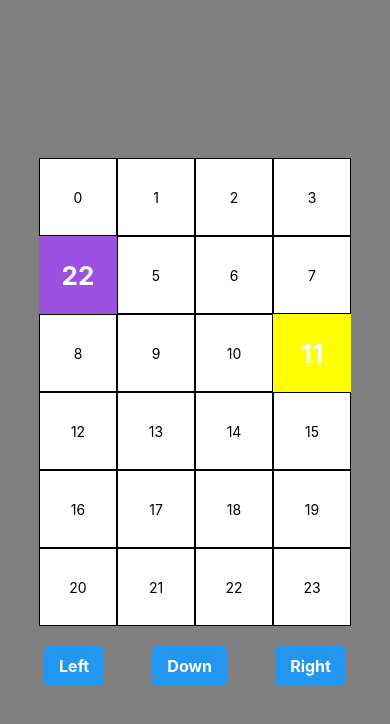
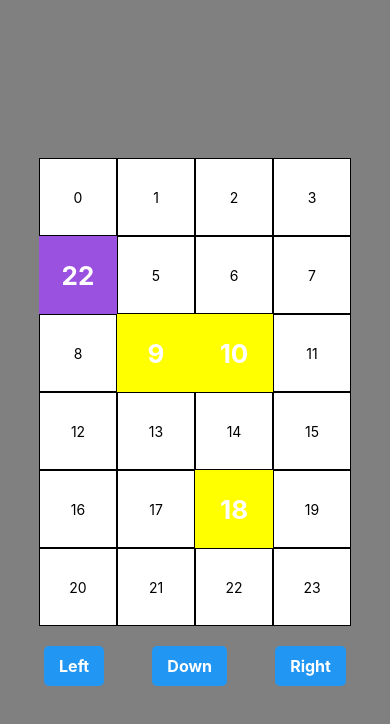
Before and after one commit to dm9798/mobdev, a React Native app: screen / in a window 390 px wide. Shown: the top 724 px of the page. Built offline with nearby package versions, Linux system fonts and the light colour scheme.

Commit message:
game logic -skeleton game nearly complete, error with grounded tile configurations blocking empty playable positions on board, not resolved

```diff
--- a/App.js
+++ b/App.js
@@ -78,7 +78,10 @@ export default function App() {
   const [groundedTiles, setGroundedTiles] = useState([]);
 
   const allTargetNumbers = useRef(
-    [...Array(23 - 8 + 1).keys()].map((i) => i + 8)
+    Array.from(
+      { length: BOARD_HEIGHT_IN_TILES * BOARD_WIDTH_IN_TILES },
+      (_, i) => i
+    ).filter((i) => i >= 8 && i <= 23)
   );
   const numberIndex = useRef(0);
 
@@ -91,6 +94,49 @@ export default function App() {
       (tile) =>
         tile.tilePos.top === belowPos.top && tile.tilePos.left === belowPos.left
     );
+  };
+
+  const isPathClear = (targetNumber, groundedTiles, tilePos) => {
+    const targetRow = Math.floor(targetNumber / BOARD_WIDTH_IN_TILES);
+    const targetCol = targetNumber % BOARD_WIDTH_IN_TILES;
+    const currentRow = Math.round(tilePos.top / TILE_SIZE);
+    const currentCol = Math.round(tilePos.left / TILE_SIZE);
+
+    // Check if the path is clear horizontally
+    if (targetRow === currentRow) {
+      const startCol = Math.min(targetCol, currentCol);
+      const endCol = Math.max(targetCol, currentCol);
+      for (let col = startCol + 1; col < endCol; col++) {
+        const pos = { top: targetRow * TILE_SIZE, left: col * TILE_SIZE };
+        if (
+          groundedTiles.some(
+            (tile) =>
+              tile.tilePos.top === pos.top && tile.tilePos.left === pos.left
+          )
+        ) {
+          return false;
+        }
+      }
+    }
+
+    // Check if the path is clear vertically
+    if (targetCol === currentCol) {
+      const startRow = Math.min(targetRow, currentRow);
+      const endRow = Math.max(targetRow, currentRow);
+      for (let row = startRow + 1; row < endRow; row++) {
+        const pos = { top: row * TILE_SIZE, left: targetCol * TILE_SIZE };
+        if (
+          groundedTiles.some(
+            (tile) =>
+              tile.tilePos.top === pos.top && tile.tilePos.left === pos.left
+          )
+        ) {
+          return false;
+        }
+      }
+    }
+
+    return true;
   };
 
   const canSpawnTile = (number) => {
@@ -114,17 +160,35 @@ export default function App() {
 
   const spawnNewTile = () => {
     if (allTargetNumbers.current.length > 0) {
-      const spawnableNumbers = allTargetNumbers.current.filter((number) =>
+      const groundedTileNumbers = groundedTiles.map((tile) => tile.number);
+      const availableNumbers = allTargetNumbers.current.filter(
+        (number) => !groundedTileNumbers.includes(number)
+      );
+
+      const spawnableNumbers = availableNumbers.filter((number) =>
         canSpawnTile(number)
       );
 
-      if (spawnableNumbers.length === 0) {
-        console.log("No spawnable numbers.");
+      const validSpawnableNumbers = spawnableNumbers.filter((number) =>
+        isPathClear(number, groundedTiles, { top: 0, left: 0 })
+      );
+
+      if (validSpawnableNumbers.length === 0) {
+        // If no valid spawnable numbers, try to add a new grounded tile that doesn't block any movable tiles
+        const newGroundedTile = getNewGroundedTile();
+        if (newGroundedTile) {
+          setGroundedTiles([...groundedTiles, newGroundedTile]);
+          spawnNewTile();
+        } else {
+          console.log("No valid grounded tile can be added.");
+        }
         return;
       }
 
       const newNumber =
-        spawnableNumbers[Math.floor(Math.random() * spawnableNumbers.length)];
+        validSpawnableNumbers[
+          Math.floor(Math.random() * validSpawnableNumbers.length)
+        ];
       setMovableTileNumber(newNumber);
       setMovableTileColor("#9B51E0");
       setIsGameEnded(false);
@@ -137,6 +201,47 @@ export default function App() {
     }
   };
 
+  const getNewGroundedTile = () => {
+    const availableCells = [];
+    for (let i = 8; i < BOARD_HEIGHT_IN_TILES * BOARD_WIDTH_IN_TILES; i++) {
+      if (!groundedTiles.some((tile) => tile.number === i)) {
+        availableCells.push(i);
+      }
+    }
+
+    for (const cell of availableCells) {
+      const row = Math.floor(cell / BOARD_WIDTH_IN_TILES);
+      const col = cell % BOARD_WIDTH_IN_TILES;
+      const tilePos = {
+        top: row * TILE_SIZE,
+        left: col * TILE_SIZE,
+      };
+      const newGroundedTile = { tilePos, number: cell, color: "yellow" };
+      const spawnableNumbers = allTargetNumbers.current.filter((number) =>
+        canSpawnTile(number)
+      );
+
+      let isValid = true;
+      for (const targetNumber of spawnableNumbers) {
+        if (
+          !isPathClear(targetNumber, [...groundedTiles, newGroundedTile], {
+            top: 0,
+            left: 0,
+          })
+        ) {
+          isValid = false;
+          break;
+        }
+      }
+
+      if (isValid) {
+        return newGroundedTile;
+      }
+    }
+
+    return null;
+  };
+
   useEffect(() => {
     const initializeBoard = () => {
       let initialArr = [];
@@ -147,28 +252,90 @@ export default function App() {
     };
 
     const initializeMovableTileNumber = () => {
-      const randomNumber =
-        allTargetNumbers.current[
-          Math.floor(Math.random() * allTargetNumbers.current.length)
-        ];
-      const row = Math.floor(randomNumber / BOARD_WIDTH_IN_TILES);
-      const col = randomNumber % BOARD_WIDTH_IN_TILES;
-      const randomTilePos = {
-        top: row * TILE_SIZE,
-        left: col * TILE_SIZE,
+      const generateGroundedTiles = (numTiles) => {
+        const groundedTiles = [];
+        const generateTiles = () => {
+          if (groundedTiles.length === numTiles) {
+            return groundedTiles;
+          }
+
+          const availableCells = [];
+          for (
+            let i = 8;
+            i < BOARD_HEIGHT_IN_TILES * BOARD_WIDTH_IN_TILES;
+            i++
+          ) {
+            if (!groundedTiles.some((tile) => tile.number === i)) {
+              availableCells.push(i);
+            }
+          }
+
+          let validTiles = false;
+          let randomCell;
+          while (!validTiles && availableCells.length > 0) {
+            const randomIndex = Math.floor(
+              Math.random() * availableCells.length
+            );
+            randomCell = availableCells.splice(randomIndex, 1)[0];
+            const row = Math.floor(randomCell / BOARD_WIDTH_IN_TILES);
+            const col = randomCell % BOARD_WIDTH_IN_TILES;
+            const tilePos = {
+              top: row * TILE_SIZE,
+              left: col * TILE_SIZE,
+            };
+            const newTiles = [
+              ...groundedTiles,
+              { tilePos, number: randomCell, color: "yellow" },
+            ];
+            const spawnableNumbers = allTargetNumbers.current.filter((number) =>
+              canSpawnTile(number)
+            );
+
+            let isValid = true;
+            for (const targetNumber of spawnableNumbers) {
+              if (!isPathClear(targetNumber, newTiles, { top: 0, left: 0 })) {
+                isValid = false;
+                break;
+              }
+            }
+
+            if (isValid) {
+              validTiles = true;
+              groundedTiles.push({
+                tilePos,
+                number: randomCell,
+                color: "yellow",
+              });
+            }
+          }
+
+          if (validTiles) {
+            return generateTiles();
+          } else {
+            return null;
+          }
+        };
+
+        return generateTiles();
       };
-      setGroundedTiles((prev) => [
-        ...prev,
-        { tilePos: randomTilePos, number: randomNumber, color: "yellow" },
-      ]);
 
-      const index = allTargetNumbers.current.indexOf(randomNumber);
-      if (index !== -1) {
-        allTargetNumbers.current.splice(index, 1);
+      const groundedTilesInit = generateGroundedTiles(3);
+      if (groundedTilesInit) {
+        const groundedTilesWithPositions = groundedTilesInit.map((tile) => {
+          const row = Math.floor(tile.number / BOARD_WIDTH_IN_TILES);
+          const col = tile.number % BOARD_WIDTH_IN_TILES;
+          const tilePos = {
+            top: row * TILE_SIZE,
+            left: col * TILE_SIZE,
+          };
+          return { tilePos, number: tile.number, color: "yellow" };
+        });
+        setGroundedTiles(groundedTilesWithPositions);
+        numberIndex.current = 0;
+        spawnNewTile();
+      } else {
+        console.log("Failed to generate grounded tiles.");
       }
-
-      numberIndex.current = 0;
-      spawnNewTile();
     };
 
     initializeBoard();
```
